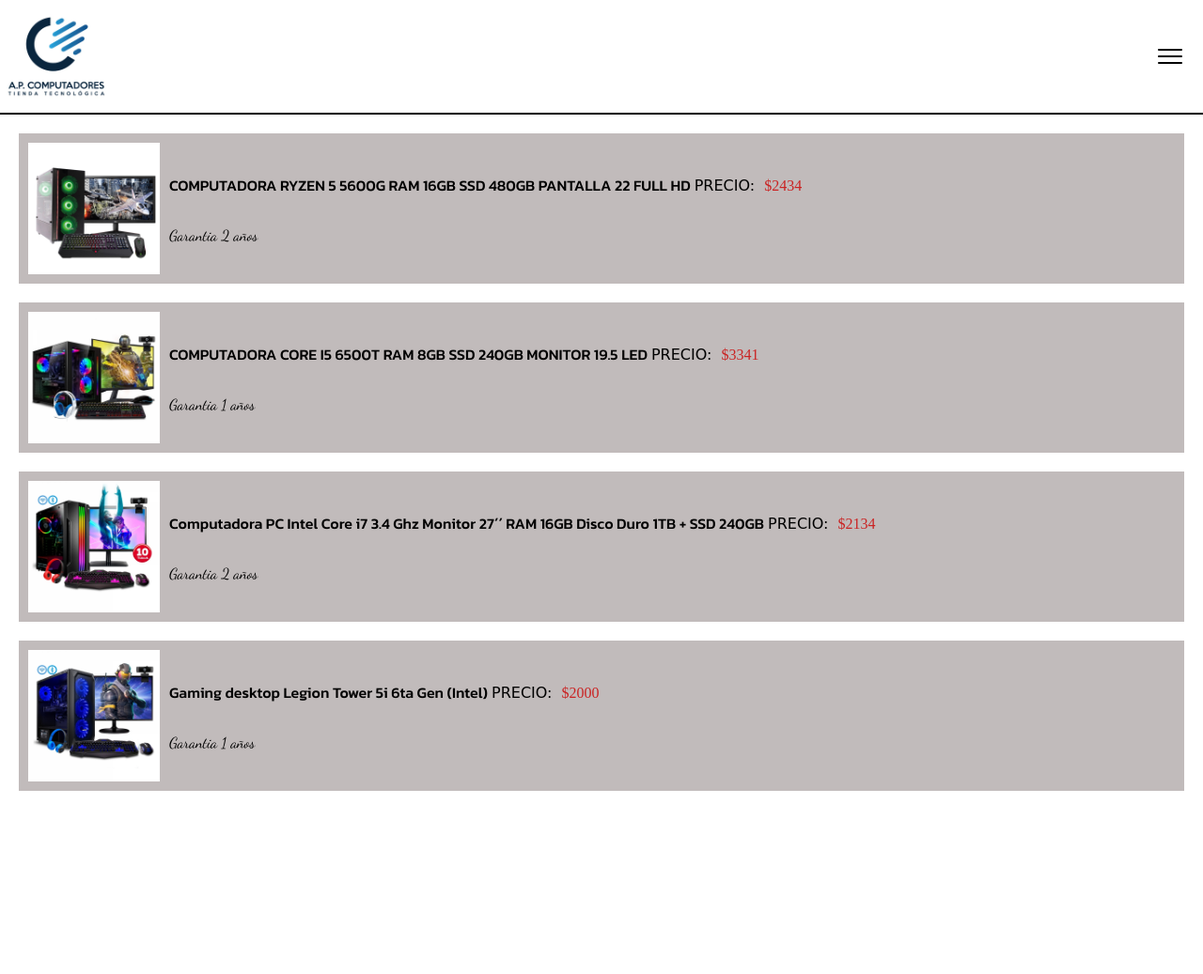
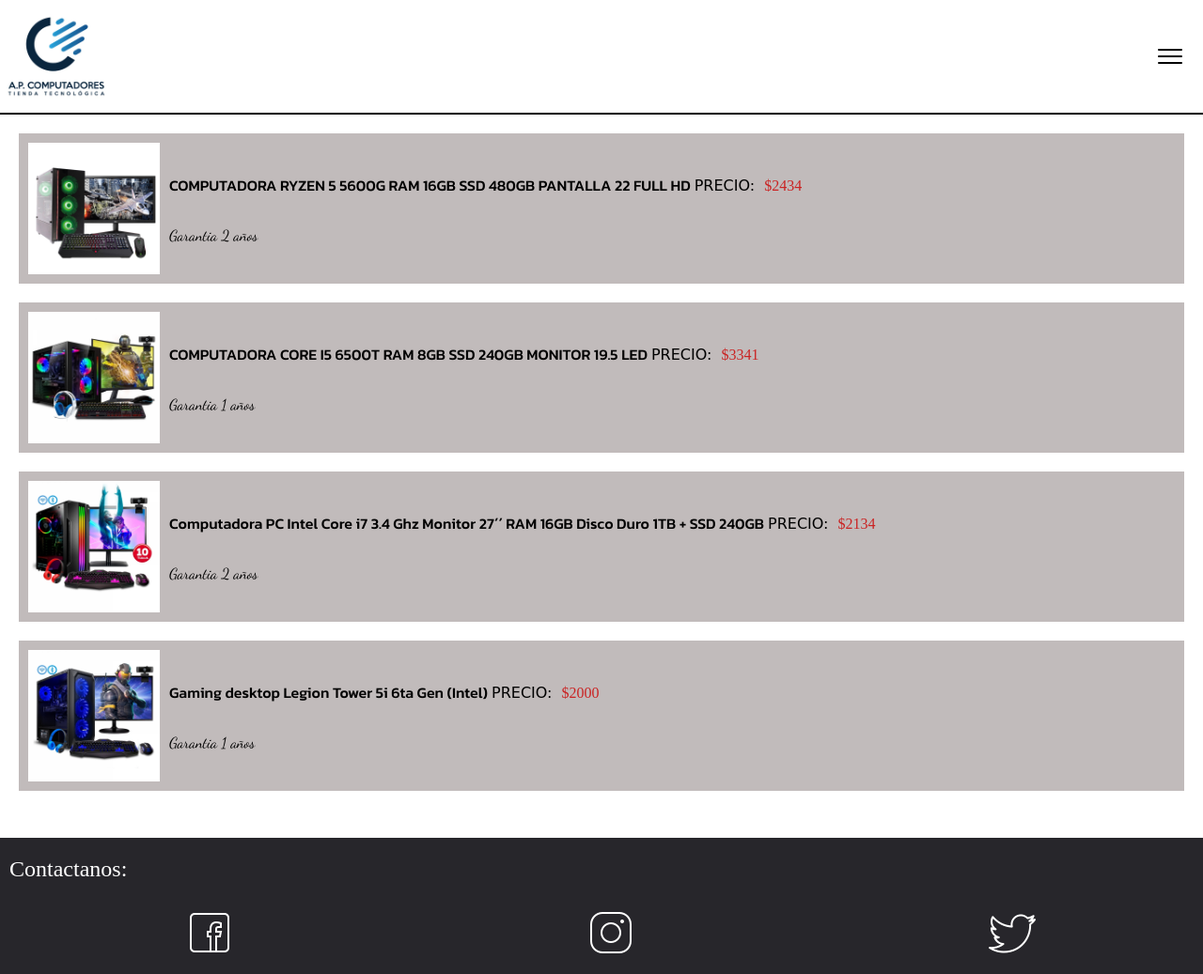
Before and after one commit to jeanpdown/pagina-web-de-compras, a plain HTML site: page computadoras.html in a window 1280 px wide. Shown: the whole page at 94% size. Before the commit the page ends 862 px from the top, so only its background shows below. Drawn offline with Linux system fonts and the light colour scheme; a web font is replaced by a local one.

Commit message:
agrege la parte del final de la pagina

```diff
--- a/computadoras.html
+++ b/computadoras.html
@@ -88,6 +88,16 @@
         </div>
     </div>
 
+    <footer class="pie-de-pagina">
+        <div>
+            Contactanos:
+        </div>
+        <div class="contenedor-iconos">
+            <img src="imagenes/facebook.png" alt="" class="icono">
+            <img src="imagenes/instagram.png" alt="" class="icono">
+            <img src="imagenes/twiter.png" alt="" class="icono">
+        </div>
+    </footer>
 
     <script src="escrpt.js"></script>
 </body>
--- a/estilosComputadoras.css
+++ b/estilosComputadoras.css
@@ -65,3 +65,28 @@
 .contenedor-detalles{
     padding: 10px;
 }
+.pie-de-pagina{
+    margin-top: 30px;
+    background: rgb(39, 38, 43);
+    padding: 20px 10px 10px 10px;
+    display: flex;
+    flex-direction: column;
+    gap: 20px;
+    color: white;
+    font-size: 24px;
+    width: 100%;
+}
+.contenedor-iconos{
+    padding-top: 9px;
+    padding-bottom: 9px;
+    border-radius: 6px;
+    display: flex;
+    justify-content: space-around;
+}
+
+@media (min-width: 1440px) {
+
+
+
+
+}
```
